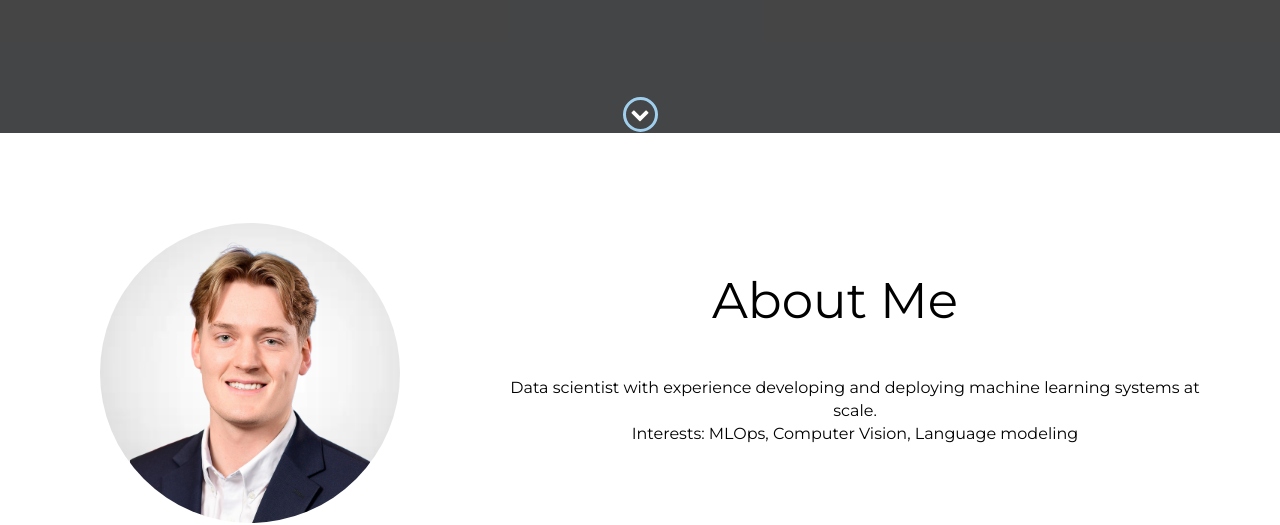
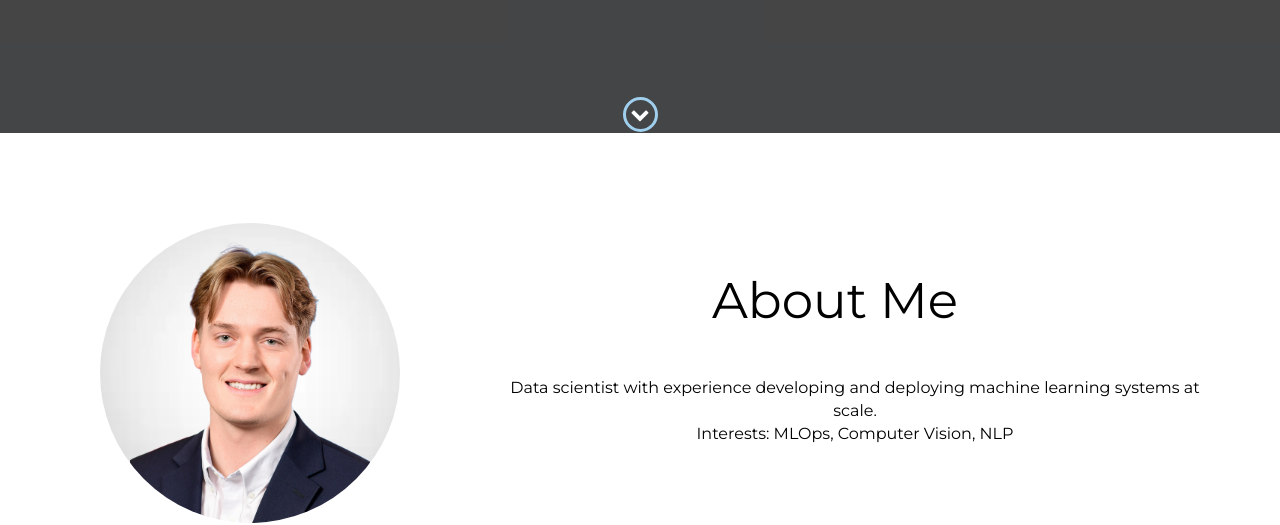
Before and after one commit to maxwkut/maxwkut.github.io, a website: page index.html in a window 1280 px wide. Shown: the part 467-992 px from the top of the page. Drawn offline with nearby package versions, Linux system fonts and the light colour scheme.

Commit message:
Update index.html

```diff
--- a/index.html
+++ b/index.html
@@ -91,7 +91,7 @@
 
                     Data scientist with experience developing and deploying machine learning systems at scale.<br>
 
-			Interests: MLOps, Computer Vision, Language modeling
+			Interests: MLOps, Computer Vision, NLP
 
                     </p>
                 </div>
```
